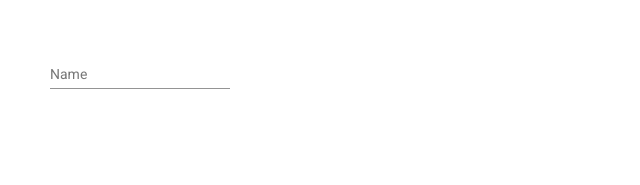
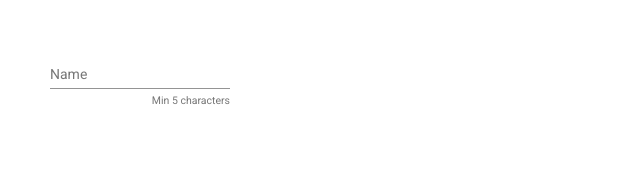
Before and after one commit to markpackham/angular_material_learn, an Angular app: page / in a window 1280 px wide. Shown: the top 185 px of the page, without its empty margins (0-640 px from the left). Built offline with nearby package versions, Linux system fonts and the light colour scheme.

Commit message:
right align hint
https://youtu.be/RFbPLKUhpqE?t=253

```diff
--- a/src/app/app.component.html
+++ b/src/app/app.component.html
@@ -1,6 +1,7 @@
 <div class="layout">
-  <mat-form-field floatLabel="auto">
+  <mat-form-field floatLabel="auto" hideRequiredMarker>
     <mat-label>Name</mat-label>
-    <input matInput>
+    <input matInput required>
+    <mat-hint align="end">Min 5 characters</mat-hint>
   </mat-form-field>
 </div>
```
